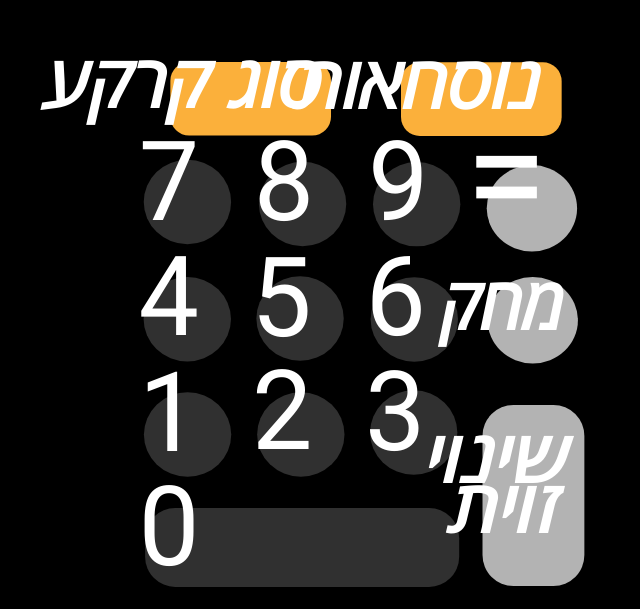
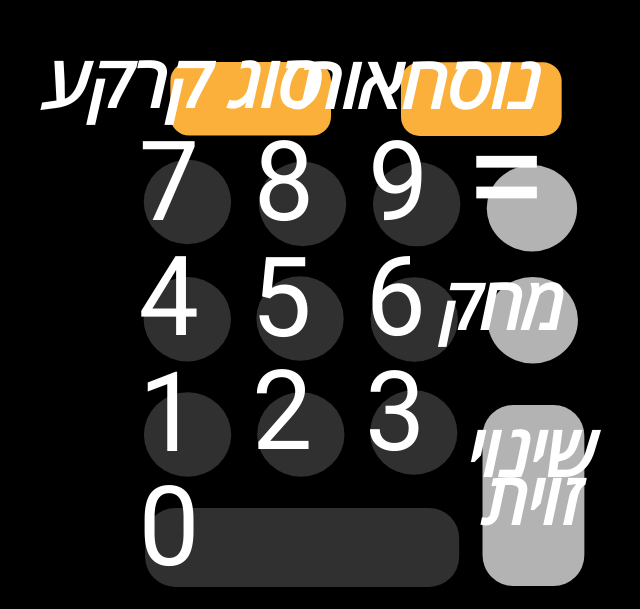
Before and after one commit to madortill/RescueCalculator, a Vue app: page / in a window 1280 px wide. Shown: the part 191-800 px from the top of the page, without its empty margins (274-914 px from the left). Built offline with nearby package versions, Linux system fonts and the light colour scheme.

Commit message:
plz work now

```diff
--- a/src/components/Calculator2SVG.vue
+++ b/src/components/Calculator2SVG.vue
@@ -58,10 +58,13 @@
           <tspan x="120" y="0">סוג קרקע</tspan>
         </text>
         <rect class="cls-5" x="298.22" y="599.02" width="170.8" height="96" rx="29.2" ry="29.2" transform="translate(-263.4 1030.64) rotate(-90)" />
-        <text class="cls-2" transform="translate(350.9 635.54) scale(1.12 1)">
+        <!-- <text class="cls-2" transform="translate(350.9 635.54) scale(1.12 1)">
           <tspan x="59" y="0">שינוי</tspan>
           <tspan x="50" y="47">זוית</tspan>
-        </text>
+        </text> -->
+        <text class="cls-2" text-anchor="middle" x="382" y="630">שינוי</text>
+        <text class="cls-2" text-anchor="middle" x="382" y="675">זוית</text>
+
         <rect class="cls-6" x="299.8" y="197.75" width="69.41" height="151.42" rx="17.78" ry="17.78" transform="translate(61.05 607.96) rotate(-90)" />
         <text class="cls-2" transform="translate(281.08 282.75) scale(1.06 1)">
           <tspan x="103" y="0">נוסחאות</tspan>
```
